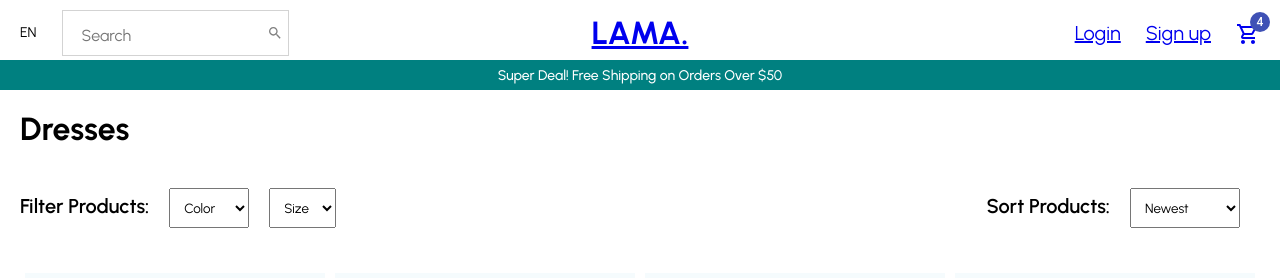
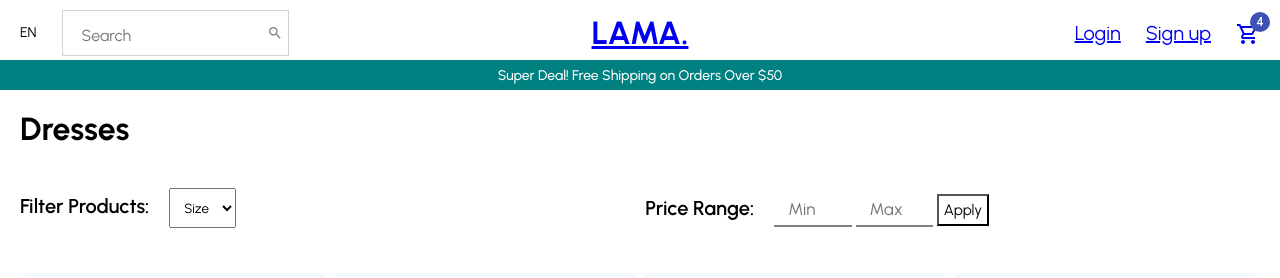
Before and after one commit to AmritNeupane1/shopping, a React (Create React App) app: page /ProductList in a window 1280 px wide. Shown: the top 278 px of the page. Built offline with nearby package versions, Linux system fonts and the light colour scheme.

Commit message:
productadded

```diff
--- a/src/components/Slider.jsx
+++ b/src/components/Slider.jsx
@@ -50,8 +50,9 @@ const Slide = styled.div`
   const ImgContainer = styled.div`
   height: 100%;
   flex: 1;
-  background-color: red;
+  background-color:aqua;
   border-radius:50%;
+
 `;
 
 const Image = styled.img`
--- a/src/pages/ProductList.jsx
+++ b/src/pages/ProductList.jsx
@@ -1,4 +1,5 @@
 import styled from "styled-components";
+import React, { useState } from "react";
 import Navbar from "../components/Navbar";
 import Announcement from "../components/Announcement";
 import Products from "../components/Products";
@@ -35,8 +36,39 @@ const Select = styled.select`
   ${mobile({ margin: "10px 0px" })}
 `;
 const Option = styled.option``;
+const Input=styled.input`
+border: none;
+border-bottom: 0.125rem solid grey;
+width: 10%;
+height: 1rem;
+font-size: 1.0625rem;
+padding-left: 0.875rem;
+line-height: 147.6%;
+padding-top: 0.825rem;
+padding-bottom: 0.5rem;
+
+`;
 
 const ProductList = () => {
+  // const [oldvalue, setoldvalue] = useState({});
+  const [value, setNewvalue] = useState({
+    min:0,
+    max:0,
+  });
+  const size=useState("size");
+  const applychange=()=>{
+
+  }
+  const handleChange=(e)=>{
+    setNewvalue({
+      ...value,
+      [e.target.name]: e.target.value,
+    });
+
+  };
+  const getComboA=(e)=> {
+    size=(e.target.value);
+  }
   return (
     <Container>
       <Navbar />
@@ -45,35 +77,23 @@ const ProductList = () => {
       <FilterContainer>
         <Filter>
           <FilterText>Filter Products:</FilterText>
-          <Select>
-            <Option disabled selected>
-              Color
-            </Option>
-            <Option>White</Option>
-            <Option>Black</Option>
-            <Option>Red</Option>
-            <Option>Blue</Option>
-            <Option>Yellow</Option>
-            <Option>Green</Option>
-          </Select>
-          <Select>
-            <Option disabled selected>
+
+          <Select onChange={getComboA}>
+            <Option disabled selected value="size">
               Size
             </Option>
-            <Option>XS</Option>
-            <Option>S</Option>
-            <Option>M</Option>
-            <Option>L</Option>
-            <Option>XL</Option>
+            <Option value="xs">XS</Option>
+            <Option value="s">S</Option>
+            <Option value="m">M</Option>
+            <Option value="l">L</Option>
+            <Option value="xl">XL</Option>
           </Select>
         </Filter>
         <Filter>
-          <FilterText>Sort Products:</FilterText>
-          <Select>
-            <Option selected>Newest</Option>
-            <Option>Price (asc)</Option>
-            <Option>Price (desc)</Option>
-          </Select>
+          <FilterText>Price Range:</FilterText>
+          <Input type="Number" name="min" placeholder="Min" onChange={handleChange}/>{"  "}
+          <Input type="Number" name="max" placeholder="Max" onChange={handleChange}/>{"  "}
+          <button onClick={applychange}>Apply</button>
         </Filter>
       </FilterContainer>
       <Products />
```
